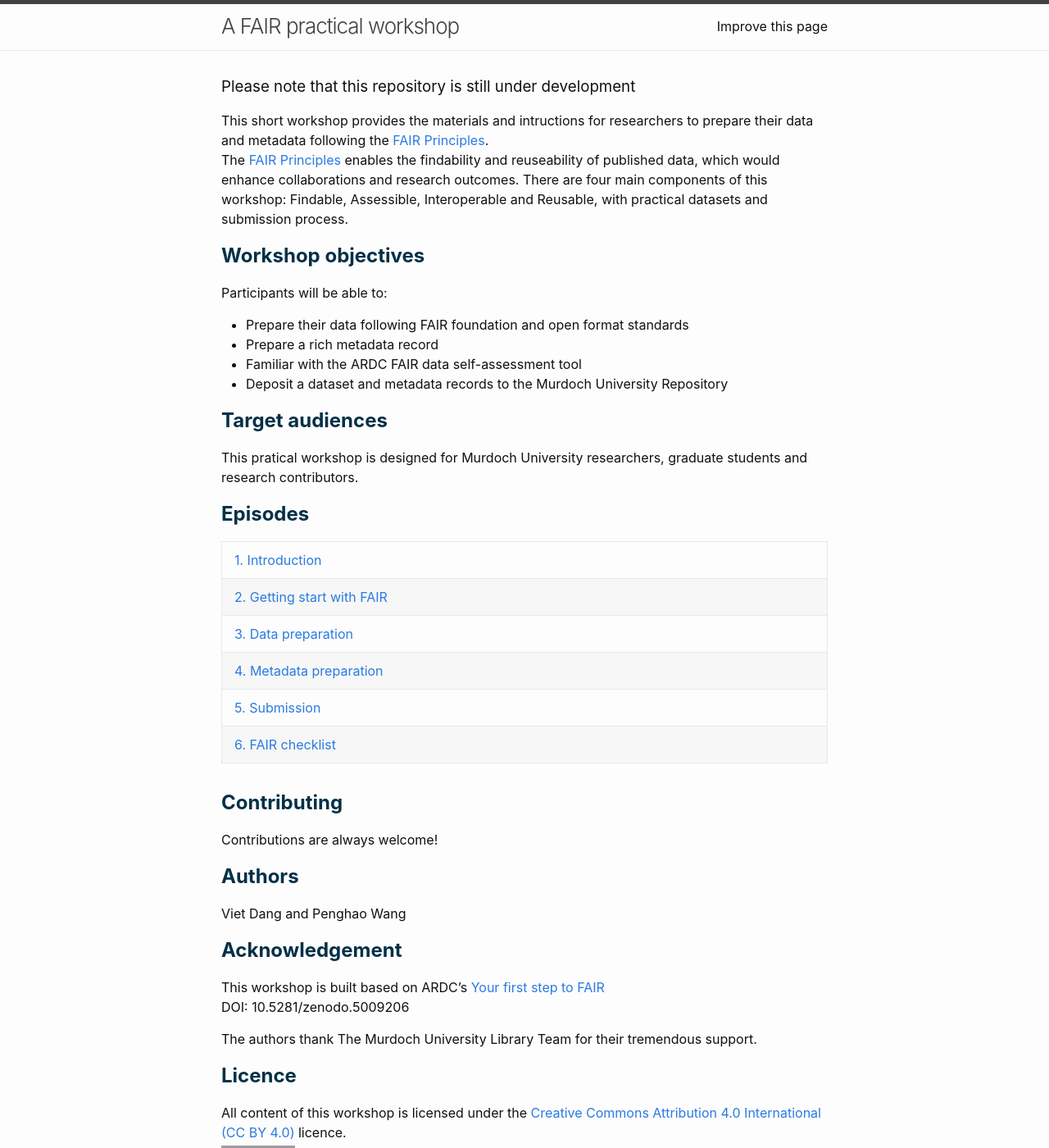
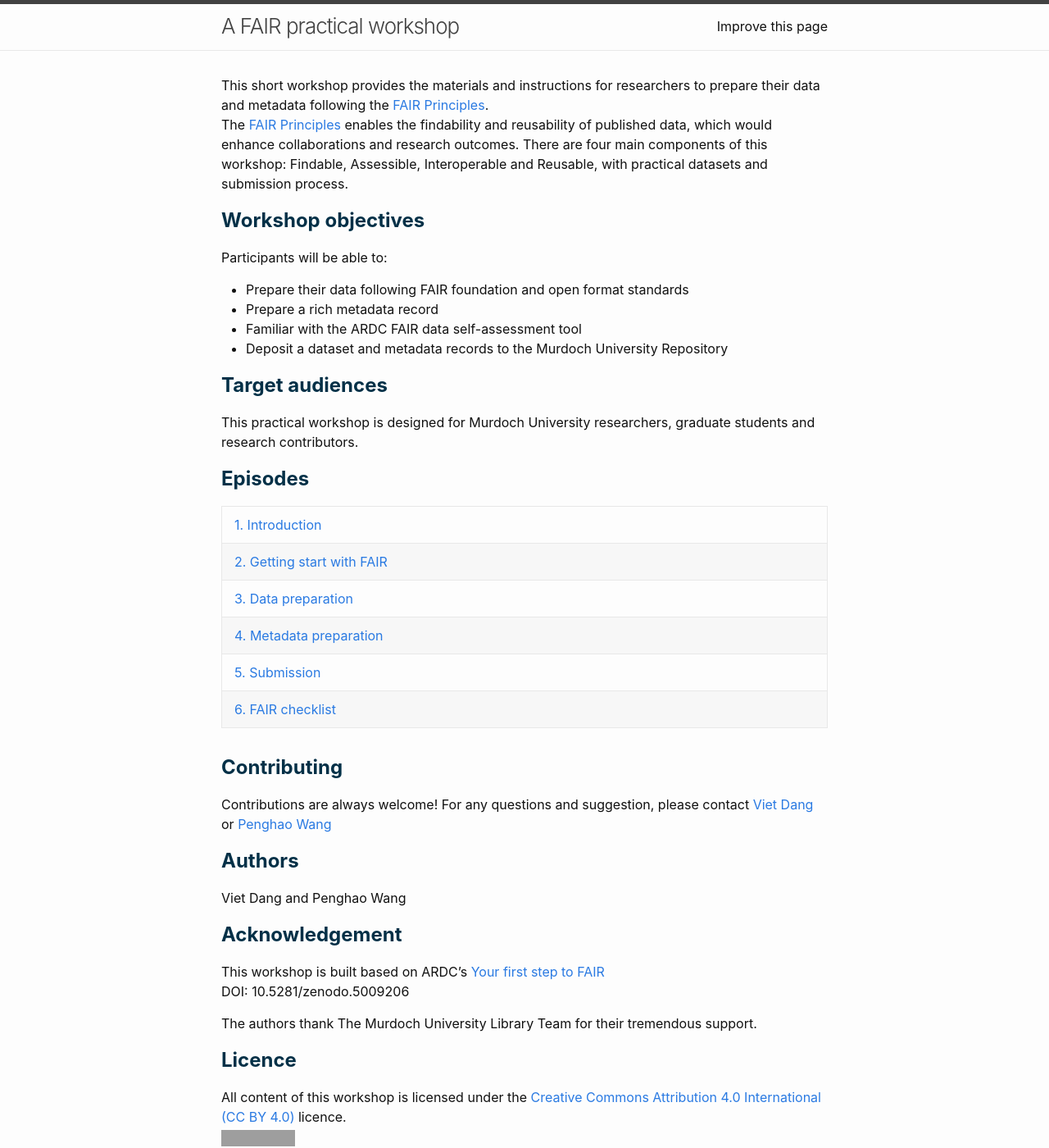
Before and after one commit to WCGA-Murdoch/FAIR-Workshop, a Jekyll site: the page built from index.md, in a window 1280 px wide and 1400 px high. Shown: the whole window at 82% size. Built offline with Jekyll 4.4.1, drawn with Linux system fonts in a browser that asks for light colours; our own code applies the rules of GitHub Pages for plain Markdown files; grey boxes are pictures that could not be loaded.

Commit message:
Updated index

```diff
--- a/index.md
+++ b/index.md
@@ -2,10 +2,9 @@
 title: Welcome to the FAIR practical workshop
 ---
 
-### Please note that this repository is still under development
 
-This short workshop provides the materials and intructions for researchers to prepare their data and metadata following the [FAIR Principles](https://doi.org/10.1038/sdata.2016.18).
-The [FAIR Principles](https://doi.org/10.1038/sdata.2016.18) enables the findability and reuseability of published data, which would enhance collaborations and research outcomes.
+This short workshop provides the materials and instructions for researchers to prepare their data and metadata following the [FAIR Principles](https://doi.org/10.1038/sdata.2016.18).
+The [FAIR Principles](https://doi.org/10.1038/sdata.2016.18) enables the findability and reusability of published data, which would enhance collaborations and research outcomes.
 There are four main components of this workshop: Findable, Assessible, Interoperable and Reusable, with practical datasets and submission process.
 
 
@@ -20,7 +19,7 @@ Participants will be able to:
 
 ## <span style="color:#023047"> **Target audiences** </span>
 
-This pratical workshop is designed for Murdoch University researchers, graduate students and research contributors.
+This practical workshop is designed for Murdoch University researchers, graduate students and research contributors.
 
 ## <span style="color:#023047"> **Episodes** </span>
 
@@ -34,6 +33,7 @@ This pratical workshop is designed for Murdoch University researchers, graduate
 ## <span style="color:#023047"> **Contributing** </span>
 
 Contributions are always welcome!
+For any questions and suggestion, please contact [Viet Dang](mailto:viet.dang@murdoch.edu.au) or [Penghao Wang](mailto:p.wang@murdoch.edu.au)
 
 ## <span style="color:#023047"> **Authors** </span>
 
```
Also changed, not shown: README.md.
